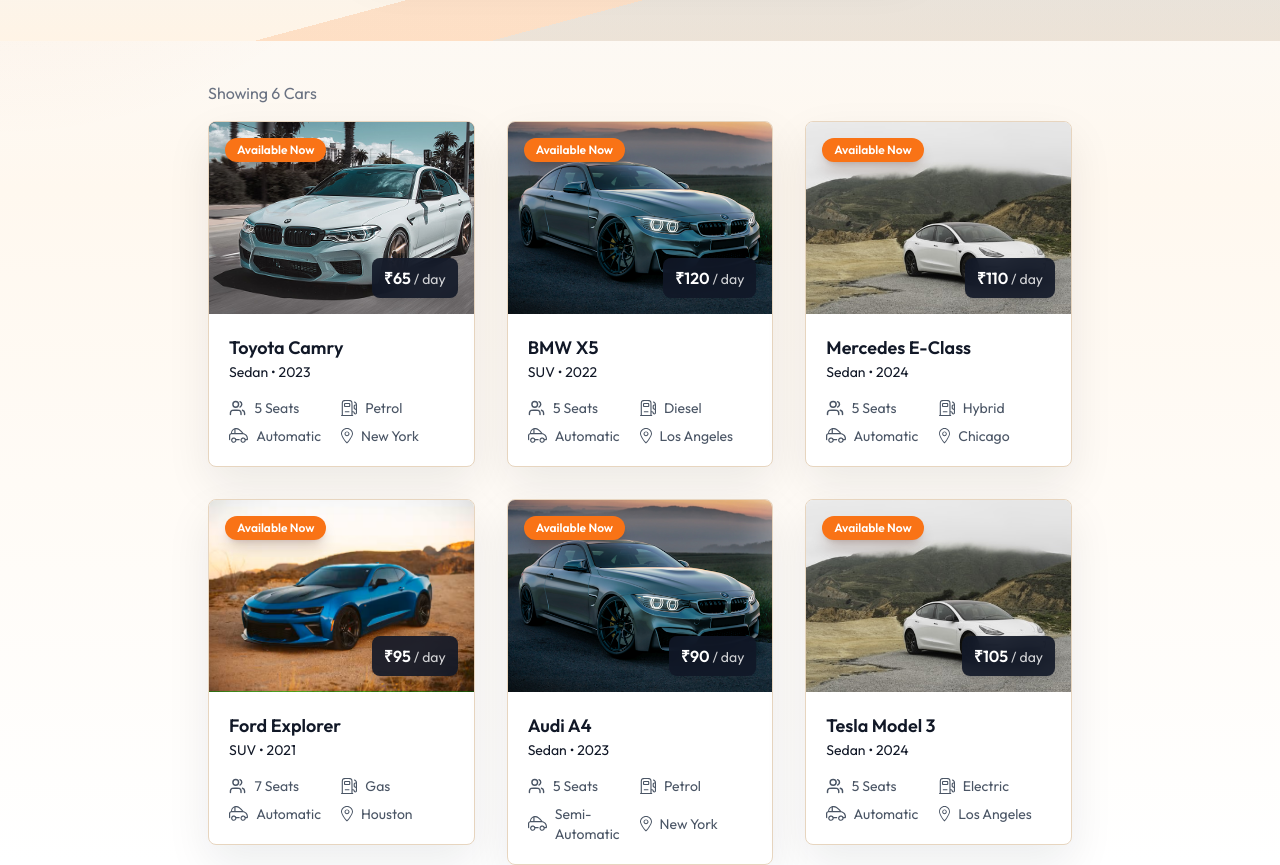
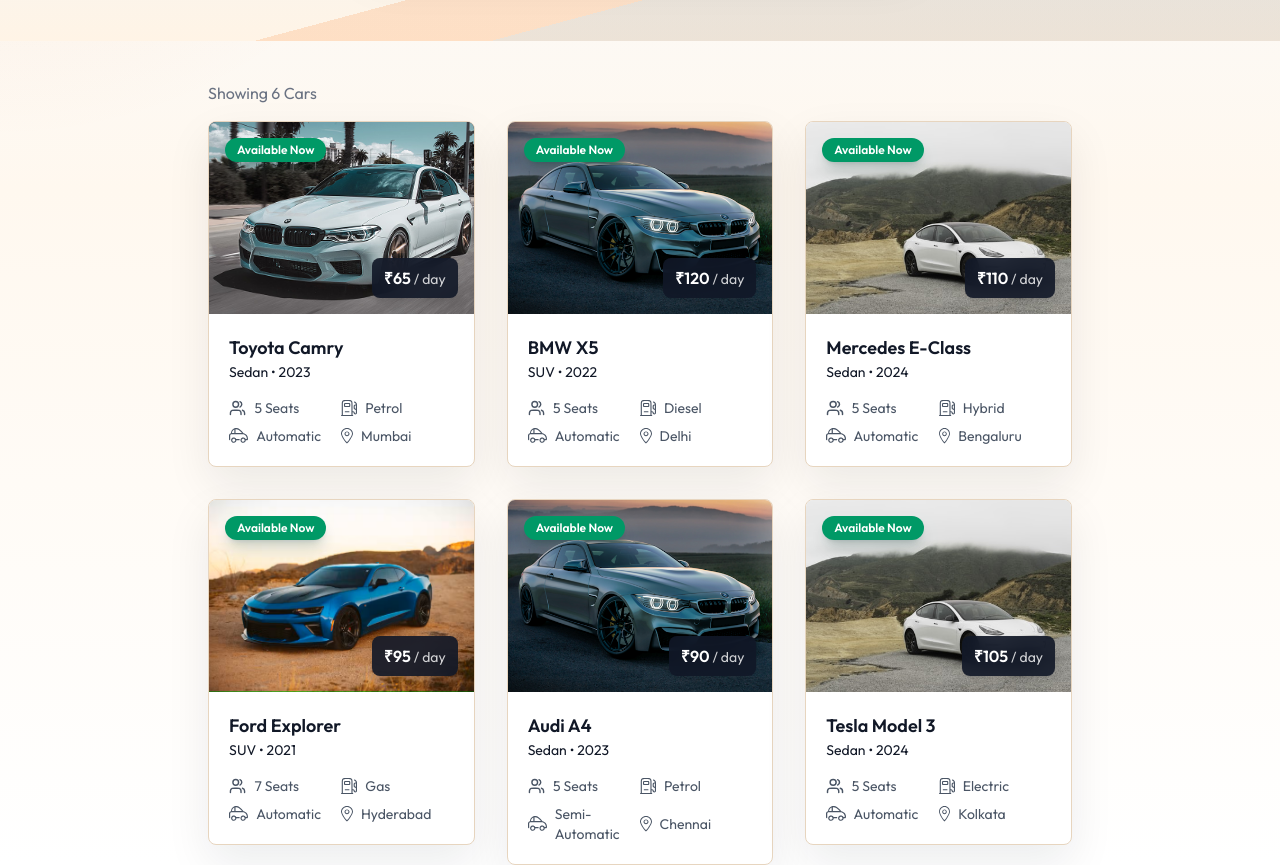
Before and after one commit to rohitsohni/luxury-car-renting-site, a React (Vite) app in the folder client/: page /cars in a window 1280 px wide. Shown: the part 340-1205 px from the top of the page. Built offline with nearby package versions, Linux system fonts and the light colour scheme; no server answers.

Commit message:
Update car listings for Indian cities

```diff
--- a/client/src/assets/assets.js
+++ b/client/src/assets/assets.js
@@ -41,7 +41,7 @@
 import car_image4 from "./car_image4.png"
 import hero_orange_car_bg from "./generated/hero-orange-car-bg.jpg"
 
-export const cityList = ['New York', 'Los Angeles', 'Houston', 'Chicago']
+export const cityList = ['Mumbai', 'Delhi', 'Bengaluru', 'Hyderabad', 'Chennai', 'Kolkata']
 
 export const assets = {
     logo,
@@ -122,7 +122,7 @@
         "fuel_type": "Petrol",
         "transmission": "Automatic",
         "pricePerDay": 65,
-        "location": "New York",
+        "location": "Mumbai",
         "description": "A comfortable sedan with smooth handling, roomy seating, and great fuel economy for city drives and weekend trips.",
         "isAvaliable": true,
     },
@@ -138,7 +138,7 @@
         "fuel_type": "Diesel",
         "transmission": "Automatic",
         "pricePerDay": 120,
-        "location": "Los Angeles",
+        "location": "Delhi",
         "description": "A premium SUV with a refined cabin, confident road presence, and plenty of space for passengers and luggage.",
         "isAvaliable": true,
     },
@@ -154,7 +154,7 @@
         "fuel_type": "Hybrid",
         "transmission": "Automatic",
         "pricePerDay": 110,
-        "location": "Chicago",
+        "location": "Bengaluru",
         "description": "A luxury sedan with quiet performance, elegant interiors, and modern comfort features for longer journeys.",
         "isAvaliable": true,
     },
@@ -170,7 +170,7 @@
         "fuel_type": "Gas",
         "transmission": "Automatic",
         "pricePerDay": 95,
-        "location": "Houston",
+        "location": "Hyderabad",
         "description": "A spacious seven-seat SUV built for family travel, airport runs, and road trips with extra cargo room.",
         "isAvaliable": true,
     },
@@ -186,7 +186,7 @@
         "fuel_type": "Petrol",
         "transmission": "Semi-Automatic",
         "pricePerDay": 90,
-        "location": "New York",
+        "location": "Chennai",
         "description": "A sporty sedan with crisp steering, premium materials, and a polished drive for business or leisure rentals.",
         "isAvaliable": true,
     },
@@ -202,7 +202,7 @@
         "fuel_type": "Electric",
         "transmission": "Automatic",
         "pricePerDay": 105,
-        "location": "Los Angeles",
+        "location": "Kolkata",
         "description": "An all-electric sedan with instant acceleration, a minimalist cabin, and excellent range for daily driving.",
         "isAvaliable": true,
     },
--- a/client/src/components/CarCard.jsx
+++ b/client/src/components/CarCard.jsx
@@ -19,7 +19,7 @@
           onError={(event) => handleCarImageError(event, car)}
         />
 
-        {car.isAvaliable && <p className='absolute top-4 left-4 rounded-full bg-primary px-3 py-1 text-xs font-semibold text-white shadow-lg shadow-orange-950/20'>Available Now</p>}
+        {car.isAvaliable && <p className='absolute top-4 left-4 rounded-full bg-emerald-600 px-3 py-1 text-xs font-semibold text-white shadow-lg shadow-emerald-950/20'>Available Now</p>}
 
         <div className='absolute bottom-4 right-4 rounded-lg bg-asphalt/90 px-3 py-2 text-white shadow-lg backdrop-blur-sm'>
             <span className='font-semibold'>{currency}{car.pricePerDay}</span>
--- a/client/src/pages/Cars.jsx
+++ b/client/src/pages/Cars.jsx
@@ -79,9 +79,7 @@
         className='relative flex items-center bg-white px-4 mt-6 max-w-140 w-full h-12 rounded-full border border-borderColor shadow-[0_18px_45px_rgba(17,24,39,0.08)]'>
           <img src={assets.search_icon} alt="" className='w-4.5 h-4.5 mr-2'/>
 
-          <input onChange={(e)=> setInput(e.target.value)} value={input} type="text" placeholder='Search by make, model, or features' className='w-full h-full outline-none text-gray-600 placeholder:text-gray-400'/>
-
-          <img src={assets.filter_icon} alt="" className='w-4.5 h-4.5 ml-2'/>
+          <input onChange={(e)=> setInput(e.target.value)} value={input} type="text" aria-label='Search cars' className='w-full h-full outline-none text-gray-600'/>
         </motion.div>
       </motion.div>
 
--- a/client/src/pages/owner/AddCar.jsx
+++ b/client/src/pages/owner/AddCar.jsx
@@ -144,10 +144,12 @@
             <label>Location</label>
             <select onChange={e=> setCar({...car, location: e.target.value})} value={car.location} className='px-3 py-2 mt-1 border border-borderColor rounded-md outline-none'>
               <option value="">Select a location</option>
-              <option value="New York">New York</option>
-              <option value="Los Angeles">Los Angeles</option>
-              <option value="Houston">Houston</option>
-              <option value="Chicago">Chicago</option>
+              <option value="Mumbai">Mumbai</option>
+              <option value="Delhi">Delhi</option>
+              <option value="Bengaluru">Bengaluru</option>
+              <option value="Hyderabad">Hyderabad</option>
+              <option value="Chennai">Chennai</option>
+              <option value="Kolkata">Kolkata</option>
             </select>
          </div>
         {/* Car Description */}
```
Also changed, not shown: 1 other file (tests, documents, lock files or other folders).
